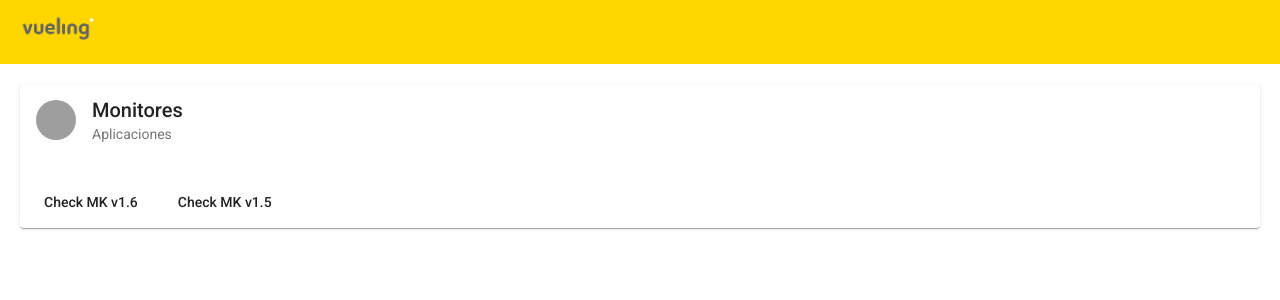
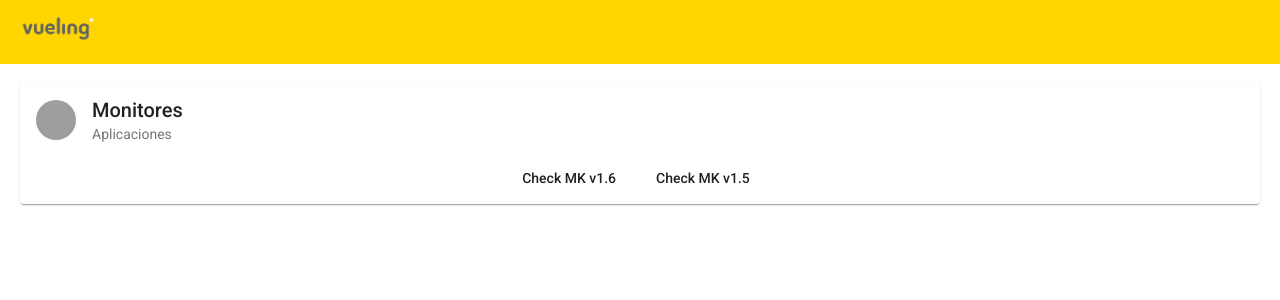
Before and after one commit to cristinasicre/my-dashboard-helper, an Angular app: page / in a window 1280 px wide. Shown: the top 300 px of the page. Built offline with nearby package versions, Linux system fonts and the light colour scheme; grey boxes are pictures that could not be loaded.

Commit message:
fixing style

```diff
--- a/src/app/app.component.css
+++ b/src/app/app.component.css
@@ -12,6 +12,14 @@
   background-size: cover;
 }
 
-.p-2{
-    padding:20px;
+.p-2 {
+  padding: 20px;
 }
+
+.mat-card-actions {
+  margin-bottom: 0px;
+  display: flex !important;
+  align-items: center !important;
+  justify-content: center !important;
+  padding: 0 !important;
+}
--- a/src/app/app.component.html
+++ b/src/app/app.component.html
@@ -8,8 +8,6 @@
       <mat-card-title>Monitores</mat-card-title>
       <mat-card-subtitle>Aplicaciones</mat-card-subtitle>
     </mat-card-header>
-    <mat-card-content>
-    </mat-card-content>
     <mat-card-actions>
       <button mat-button (click)="openURL('check_mk_6')">Check MK v1.6</button>
       <button mat-button (click)="openURL('check_mk_5')">Check MK v1.5</button>
```
